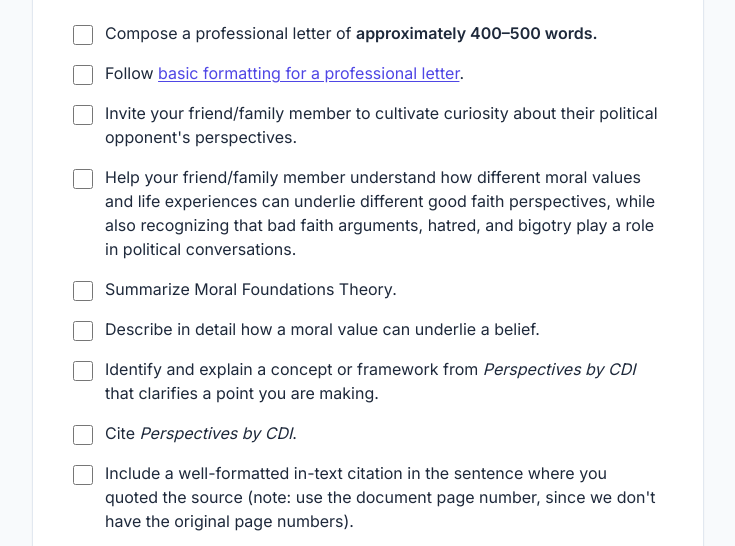
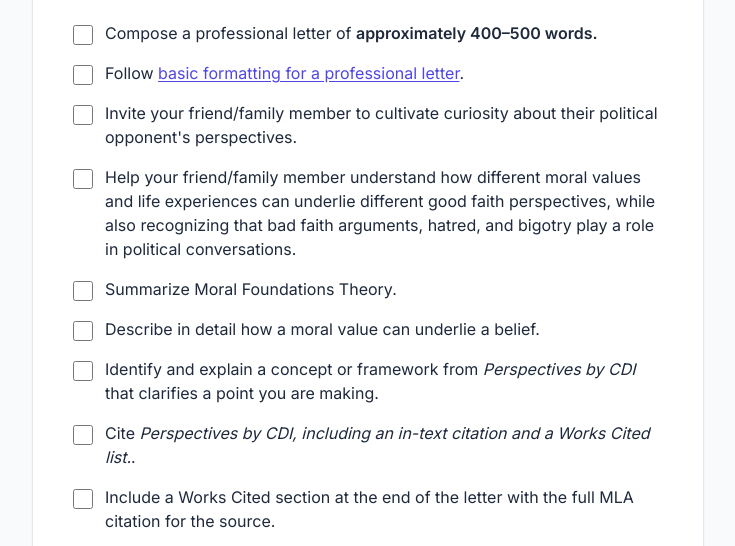
Before and after one commit to iporter-teacher/teaching, a plain HTML site: page micro-comp-4-checklist.html in a window 1280 px wide. Shown: the part 240-786 px from the top of the page, without its empty margins (272-1007 px from the left). Drawn offline with nearby package versions, Linux system fonts and the light colour scheme.

Commit message:
Update micro-comp-4-checklist.html

```diff
--- a/micro-comp-4-checklist.html
+++ b/micro-comp-4-checklist.html
@@ -55,12 +55,9 @@
       </div>
       <div class="flex items-start gap-3">
         <input type="checkbox" id="item-6" class="checklist-item mt-1 h-5 w-5 rounded border-slate-300 text-indigo-600 focus:ring-indigo-500 cursor-pointer shrink-0">
-        <label for="item-6" class="cursor-pointer text-sm sm:text-base leading-relaxed select-none transition-colors">Cite <em>Perspectives by CDI</em>.</label>
+        <label for="item-6" class="cursor-pointer text-sm sm:text-base leading-relaxed select-none transition-colors">Cite <em>Perspectives by CDI, including an in-text citation and a Works Cited list.</em>.</label>
       </div>
-      <div class="flex items-start gap-3">
-        <input type="checkbox" id="item-7" class="checklist-item mt-1 h-5 w-5 rounded border-slate-300 text-indigo-600 focus:ring-indigo-500 cursor-pointer shrink-0">
-        <label for="item-7" class="cursor-pointer text-sm sm:text-base leading-relaxed select-none transition-colors">Include a well-formatted in-text citation in the sentence where you quoted the source (note: use the document page number, since we don't have the original page numbers).</label>
-      </div>
+
       <div class="flex items-start gap-3">
         <input type="checkbox" id="item-8" class="checklist-item mt-1 h-5 w-5 rounded border-slate-300 text-indigo-600 focus:ring-indigo-500 cursor-pointer shrink-0">
         <label for="item-8" class="cursor-pointer text-sm sm:text-base leading-relaxed select-none transition-colors">Include a Works Cited section at the end of the letter with the full MLA citation for the source.</label>
```
